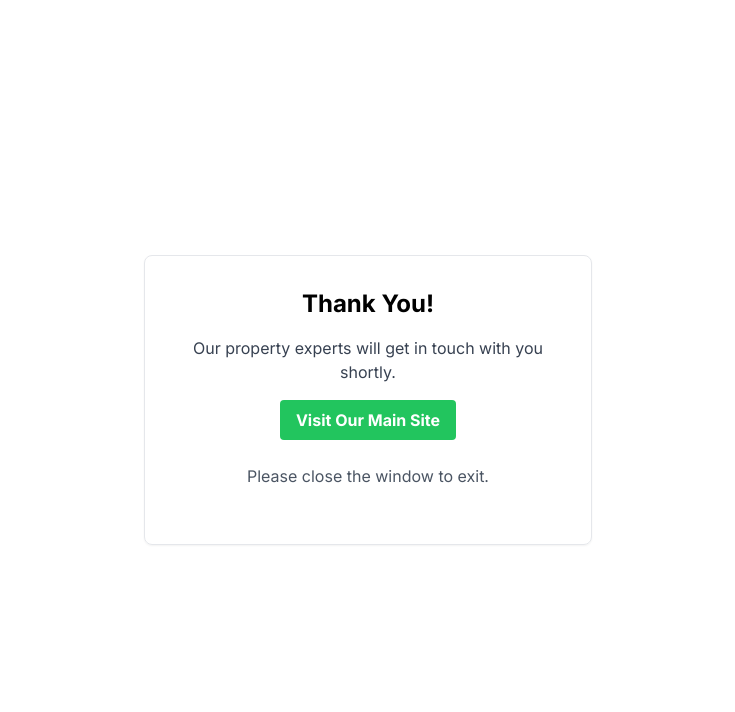
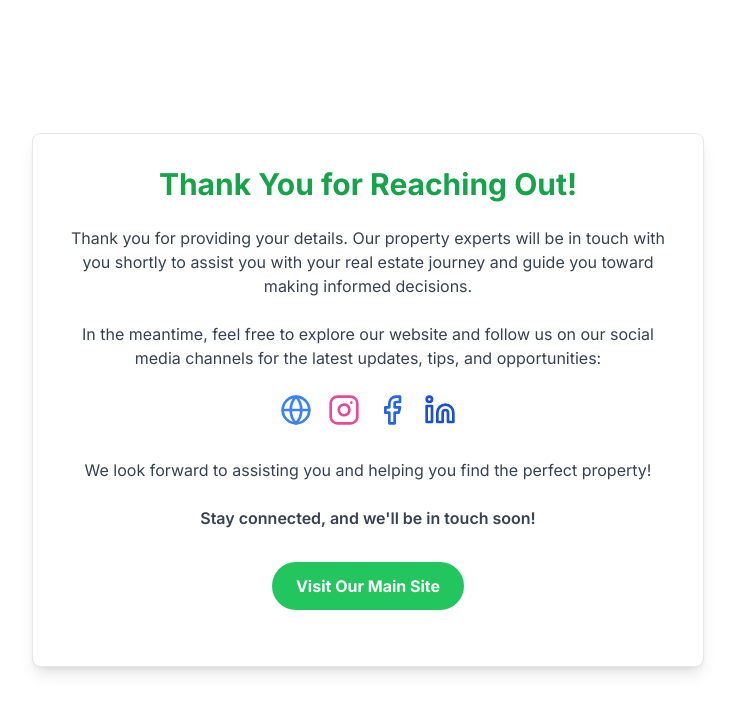
Before and after one commit to DarkInventor/righteous-properties, a Next.js app: page /thank-you in a window 1280 px wide. Shown: the top 712 px of the page, without its empty margins (272-1007 px from the left). Built offline with nearby package versions, Linux system fonts and the light colour scheme.

Commit message:
update thank-you page

```diff
--- a/app/page.tsx
+++ b/app/page.tsx
@@ -336,7 +336,7 @@ export default function ContactFormWithVideo() {
                   </div>
                   {/* <Input type="text" placeholder="Contact Number" name="contact-number" className="w-full" /> */}
                   <PhoneInput
-                    defaultCountry="ae"
+                    defaultCountry="in"
                     value={phone}
                     name="contact-number"
                     onChange={(phone) => setPhone(phone)}
--- a/app/thank-you/page.tsx
+++ b/app/thank-you/page.tsx
@@ -3,6 +3,9 @@
 // import { useState, useEffect } from 'react'
 // import { Button } from "@/components/ui/button"
 // import Link from 'next/link'
+// import Script from 'next/script'
+// import Head from 'next/head'
+// import Image from 'next/image'
 
 // export default function ThankYouPage() {
 //   const [countdown, setCountdown] = useState(5)
@@ -26,29 +29,63 @@
 //   }
 
 //   return (
-//     <div className="min-h-screen flex items-center justify-center bg-white">
-//       <div className="max-w-md w-full text-center p-8 border border-gray-200 rounded-lg shadow-sm">
-//         <h1 className="text-2xl font-bold mb-4 text-black">Thank You!</h1>
-//         <p className="text-gray-700 mb-4">
-//           Thank you for sharing your details. Your details have been received.
-//         </p>
-//         {countdown > 0 ? (
-//           <p className="text-gray-700 mb-6">
-//             You will be able to visit our main site in <span className="font-bold">{countdown}s</span>.
+//     <>
+//       <Head>
+//         <noscript>
+//           <Image
+//             height="1"
+//             width="1"
+//             style={{ display: 'none' }}
+//             src="https://www.facebook.com/tr?id=467613539576844&ev=PageView&noscript=1"
+//             alt=""
+//           />
+//         </noscript>
+//       </Head>
+//       <Script id="facebook-pixel">
+//         {`
+//           !function(f,b,e,v,n,t,s)
+//           {if(f.fbq)return;n=f.fbq=function(){n.callMethod?
+//           n.callMethod.apply(n,arguments):n.queue.push(arguments)};
+//           if(!f._fbq)f._fbq=n;n.push=n;n.loaded=!0;n.version='2.0';
+//           n.queue=[];t=b.createElement(e);t.async=!0;
+//           t.src=v;s=b.getElementsByTagName(e)[0];
+//           s.parentNode.insertBefore(t,s)}(window, document,'script',
+//           'https://connect.facebook.net/en_US/fbevents.js');
+//           fbq('init', '467613539576844');
+//           fbq('track', 'PageView');
+//           fbq('track', 'Lead');
+//         `}
+//       </Script>
+//       <div className="min-h-screen flex items-center justify-center bg-white px-4">
+//         <div className="max-w-md w-full text-center p-8 border border-gray-200 rounded-lg shadow-sm">
+//           <h1 className="text-2xl font-bold mb-4 text-black">Thank You!</h1>
+//           <p className="text-gray-700 mb-4">
+//             Our property experts will get in touch with you shortly.
 //           </p>
-//         ) : (
-//           <Link
-//             href="https://righteousproperties.ae/"
-//             className="inline-block bg-black hover:bg-gray-800 text-white font-bold py-2 px-4 rounded transition duration-300 mb-6"
+//           {countdown > 0 ? (
+//             <p className="text-gray-700 mb-6">
+//               You will be able to visit our main site in <span className="font-bold">{countdown}s</span>.
+//             </p>
+//           ) : (
+//             <Link
+//               href="https://righteousproperties.ae/"
+//               className="inline-block bg-green-500 hover:bg-gray-800 text-white font-bold py-2 px-4 rounded transition duration-300 mb-6"
+//             >
+//               Visit Our Main Site
+//             </Link>
+//           )}
+//           <p className="text-gray-600 mb-6">
+//             Please close the window to exit.
+//           </p>
+//           {/* <Button
+//             onClick={handleClose}
+//             className="w-full bg-gray-200 hover:bg-gray-300 text-black font-bold py-2 px-4 rounded transition duration-300"
 //           >
-//             Visit Our Main Site
-//           </Link>
-//         )}
-//         <p className="text-gray-600 mb-6">
-//           Please close the window to exit.
-//         </p>
+//             Close Window
+//           </Button> */}
+//         </div>
 //       </div>
-//     </div>
+//     </>
 //   )
 // }
 
@@ -61,6 +98,7 @@ import Link from 'next/link'
 import Script from 'next/script'
 import Head from 'next/head'
 import Image from 'next/image'
+import { Facebook, Instagram, Linkedin, Globe } from 'lucide-react'
 
 export default function ThankYouPage() {
   const [countdown, setCountdown] = useState(5)
@@ -78,10 +116,6 @@ export default function ThankYouPage() {
 
     return () => clearInterval(timer)
   }, [])
-
-  const handleClose = () => {
-    window.close()
-  }
 
   return (
     <>
@@ -112,32 +146,50 @@ export default function ThankYouPage() {
         `}
       </Script>
       <div className="min-h-screen flex items-center justify-center bg-white px-4">
-        <div className="max-w-md w-full text-center p-8 border border-gray-200 rounded-lg shadow-sm">
-          <h1 className="text-2xl font-bold mb-4 text-black">Thank You!</h1>
-          <p className="text-gray-700 mb-4">
-            Our property experts will get in touch with you shortly.
+        <div className="max-w-2xl w-full text-center p-8 bg-white border border-gray-200 rounded-lg shadow-lg">
+          <h1 className="text-3xl font-bold mb-6 text-green-600">Thank You for Reaching Out!</h1>
+          <p className="text-gray-700 mb-6">
+            Thank you for providing your details. Our property experts will be in touch with you shortly to assist you with your real estate journey and guide you toward making informed decisions.
+          </p>
+          <p className="text-gray-700 mb-6">
+            In the meantime, feel free to explore our website and follow us on our social media channels for the latest updates, tips, and opportunities:
+          </p>
+          <div className="flex justify-center space-x-4 mb-8">
+            <Link href="https://righteousproperties.ae/" target="_blank" rel="noopener noreferrer" className="text-blue-500 hover:text-blue-700">
+              <Globe className="w-8 h-8" />
+              <span className="sr-only">Website</span>
+            </Link>
+            <Link href="https://www.instagram.com/righteouspropertiesdubai/" target="_blank" rel="noopener noreferrer" className="text-pink-500 hover:text-pink-700">
+              <Instagram className="w-8 h-8" />
+              <span className="sr-only">Instagram</span>
+            </Link>
+            <Link href="https://www.facebook.com/profile.php?id=61556581605800" target="_blank" rel="noopener noreferrer" className="text-blue-600 hover:text-blue-800">
+              <Facebook className="w-8 h-8" />
+              <span className="sr-only">Facebook</span>
+            </Link>
+            <Link href="https://www.linkedin.com/company/righteous-properties-dubai/" target="_blank" rel="noopener noreferrer" className="text-blue-700 hover:text-blue-900">
+              <Linkedin className="w-8 h-8" />
+              <span className="sr-only">LinkedIn</span>
+            </Link>
+          </div>
+          <p className="text-gray-700 mb-6">
+            We look forward to assisting you and helping you find the perfect property!
+          </p>
+          <p className="text-gray-700 mb-8 font-semibold">
+            Stay connected, and we'll be in touch soon!
           </p>
           {countdown > 0 ? (
             <p className="text-gray-700 mb-6">
-              You will be able to visit our main site in <span className="font-bold">{countdown}s</span>.
+              You will be redirected to our main site in <span className="font-bold text-green-600">{countdown}s</span>.
             </p>
           ) : (
             <Link
               href="https://righteousproperties.ae/"
-              className="inline-block bg-green-500 hover:bg-gray-800 text-white font-bold py-2 px-4 rounded transition duration-300 mb-6"
+              className="inline-block bg-green-500 hover:bg-green-600 text-white font-bold py-3 px-6 rounded-full transition duration-300 mb-6"
             >
               Visit Our Main Site
             </Link>
           )}
-          <p className="text-gray-600 mb-6">
-            Please close the window to exit.
-          </p>
-          {/* <Button
-            onClick={handleClose}
-            className="w-full bg-gray-200 hover:bg-gray-300 text-black font-bold py-2 px-4 rounded transition duration-300"
-          >
-            Close Window
-          </Button> */}
         </div>
       </div>
     </>
```
